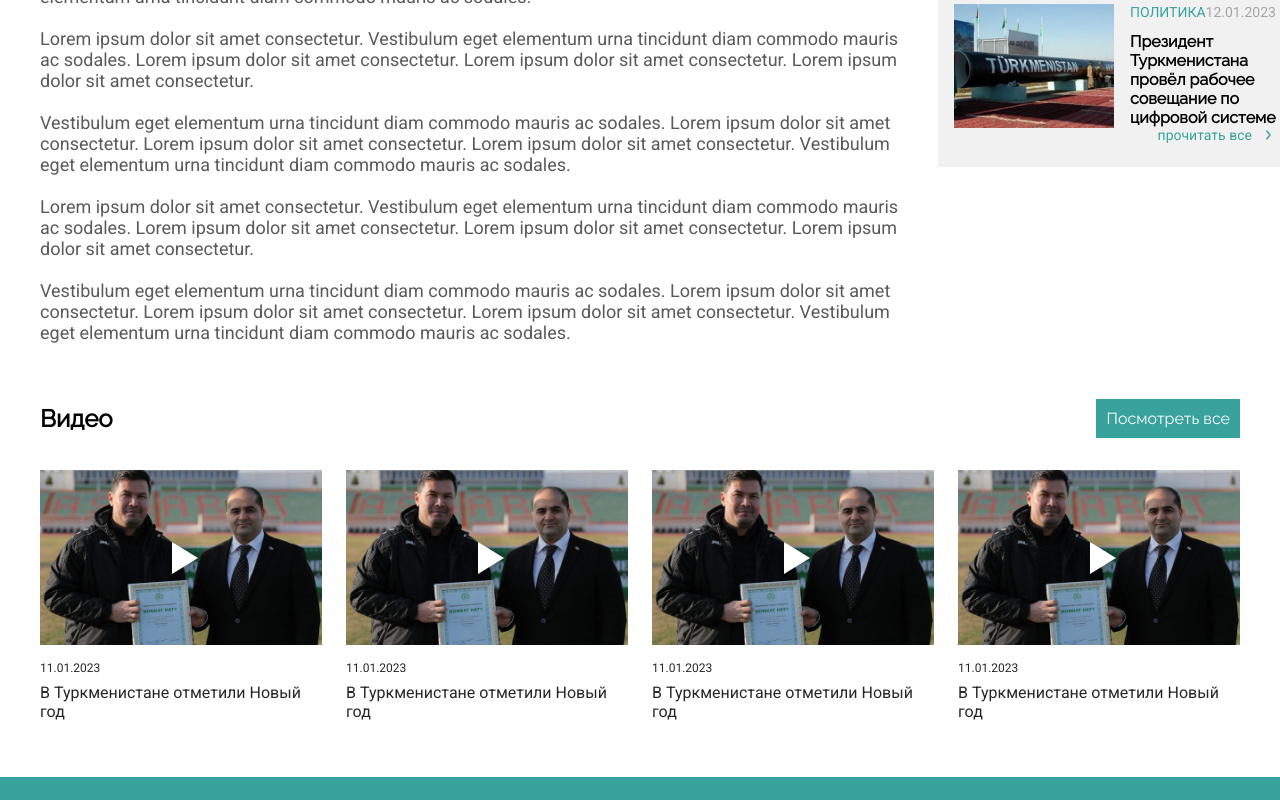
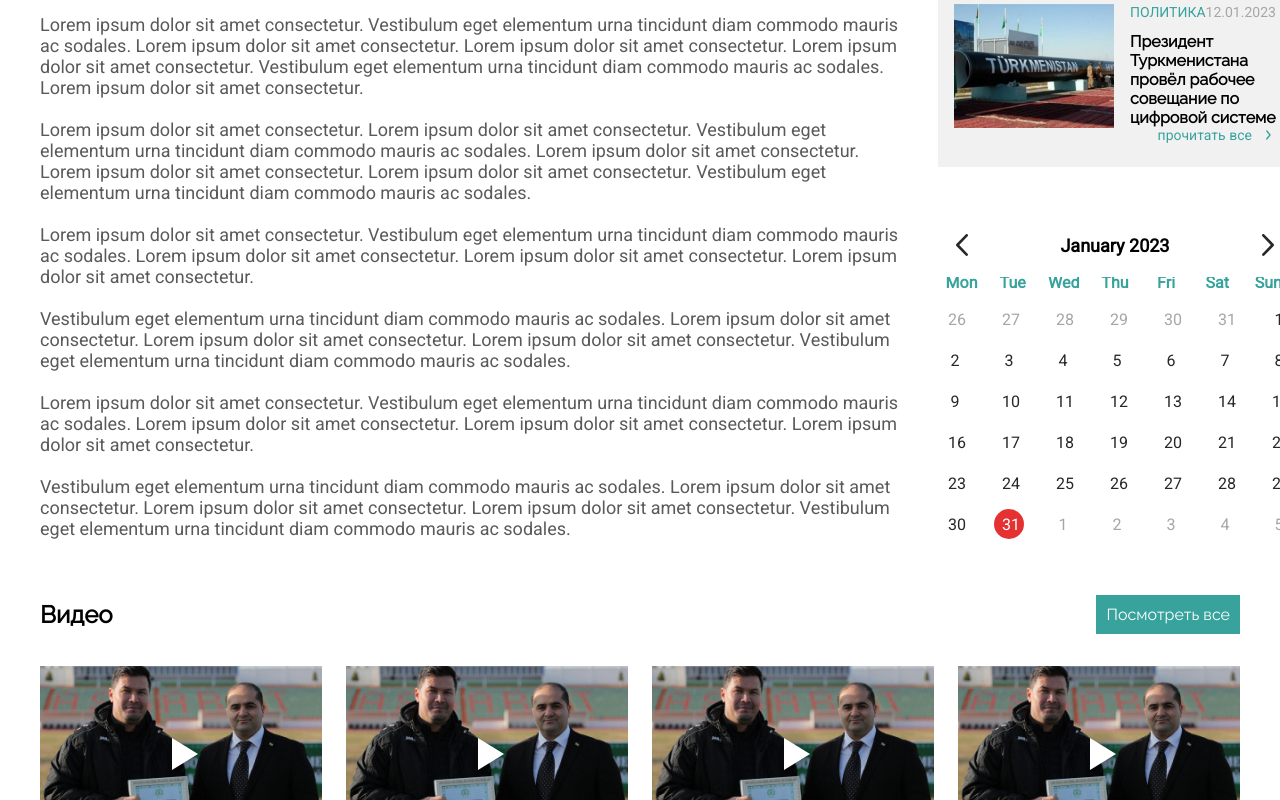
Before and after one commit to VividTruthKeeper/hhm-client, a React (Vite) app: page /news/123 in a window 1280 px wide. Shown: the part 972-1772 px from the top of the page. Built offline with nearby package versions, Linux system fonts and the light colour scheme.

Commit message:
calendar

```diff
--- a/src/components/aside/Aside.tsx
+++ b/src/components/aside/Aside.tsx
@@ -1,8 +1,9 @@
 // Components
-import SectionTitle from '../global/SectionTitle';
-import AsideNews from './AsideNews';
+import SectionTitle from "../global/SectionTitle";
+import AsideNews from "./AsideNews";
+import Calendar from "./Calendar";
 // Images
-import placeholder2 from '../../assets/images/placeholder2.png';
+import placeholder2 from "../../assets/images/placeholder2.png";
 
 const Aside = () => {
   return (
@@ -47,6 +48,9 @@ const Aside = () => {
           />
         </div>
       </div>
+      <div className="aside-calendar">
+        <Calendar />
+      </div>
     </div>
   );
 };
--- /dev/null
+++ b/src/components/aside/Calendar.tsx
@@ -0,0 +1,17 @@
+// Modules
+import { useState } from "react";
+import { Calendar as ReactCalendar } from "react-calendar";
+import { LazyLoadComponent } from "react-lazy-load-image-component";
+
+const Calendar = () => {
+  const [value, onChange] = useState(new Date());
+  return (
+    <div className="calendar">
+      <LazyLoadComponent useIntersectionObserver>
+        <ReactCalendar value={value} onChange={onChange} />
+      </LazyLoadComponent>
+    </div>
+  );
+};
+
+export default Calendar;
--- a/src/styles/_aside.scss
+++ b/src/styles/_aside.scss
@@ -1,13 +1,16 @@
 .aside {
-  background: $gray;
-  padding: 2.4rem 1.6rem;
   height: fit-content;
+  display: flex;
+  flex-direction: column;
+  gap: 5.6rem;
 }
 
 .aside-wrapper {
   display: flex;
   flex-direction: column;
   gap: 3.2rem;
+  background: $gray;
+  padding: 2.4rem 1.6rem;
 }
 
 .aside-inner {
@@ -15,3 +18,9 @@
   flex-direction: column;
   gap: 2.4rem;
 }
+
+.aside-calendar {
+  display: flex;
+  align-items: center;
+  justify-content: center;
+}
--- /dev/null
+++ b/src/styles/_calendar.scss
@@ -0,0 +1,103 @@
+.calendar {
+  display: flex;
+  justify-content: center;
+}
+
+.react-calendar__navigation__label {
+  font-weight: bold;
+  font-size: 1.8rem;
+}
+
+.react-calendar__navigation__arrow.react-calendar__navigation__next2-button,
+.react-calendar__navigation__arrow.react-calendar__navigation__prev2-button {
+  display: none;
+}
+
+.react-calendar__navigation__label__labelText.react-calendar__navigation__label__labelText--from {
+  text-transform: capitalize;
+}
+
+.react-calendar {
+  border: none;
+}
+
+.react-calendar__month-view__weekdays {
+  display: grid !important;
+  grid-template-columns: repeat(7, 1fr);
+  column-gap: 0.8rem;
+}
+.react-calendar__month-view__weekdays__weekday {
+  text-transform: capitalize;
+  color: $main;
+  font-size: 1.6rem;
+  font-weight: bold;
+  margin-bottom: 1.6rem;
+  padding: 0;
+}
+
+.react-calendar__tile.react-calendar__month-view__days__day {
+  font-size: 1.6rem;
+  color: $black;
+}
+
+.react-calendar__tile.react-calendar__month-view__days__day.react-calendar__month-view__days__day--neighboringMonth {
+  color: $gray-dark;
+}
+
+.react-calendar__tile--active {
+  color: $white !important;
+}
+
+.react-calendar__month-view__days__day--weekend {
+  color: $black;
+}
+
+.react-calendar__month-view__days {
+  display: grid !important;
+  grid-template-columns: repeat(7, 1fr);
+  column-gap: 2.4rem;
+  row-gap: 1.1rem;
+}
+
+.react-calendar__tile {
+  width: 3rem;
+  height: 3rem;
+  padding: 0.8rem;
+  border-radius: 1.5rem;
+  display: flex;
+  align-items: center;
+  justify-content: center;
+}
+
+.react-calendar__tile--now:enabled:hover {
+  background: $red;
+  color: $white !important;
+}
+
+.react-calendar__tile--now:enabled:focus {
+  background: $blue;
+  color: $white !important;
+}
+
+.react-calendar__tile--now {
+  background: $red;
+  color: $white !important;
+}
+
+.react-calendar__navigation__arrow.react-calendar__navigation__next-button {
+  display: block;
+  background: url("../assets/icons/stroke-right-black.svg") no-repeat center;
+  color: transparent;
+}
+
+.react-calendar__navigation__arrow.react-calendar__navigation__prev-button {
+  display: block;
+  background: url("../assets/icons/stroke-left-black.svg") no-repeat center;
+  color: transparent;
+}
+
+.react-calendar__year-view__months__month,
+.react-calendar__decade-view__years__year,
+.react-calendar__century-view__decades__decade {
+  border-radius: 0;
+}
--- a/src/styles/_general.scss
+++ b/src/styles/_general.scss
@@ -46,6 +46,11 @@ abbr[title] {
   text-decoration: none;
 }
 
+abbr {
+  width: 2rem;
+  text-align: center;
+}
+
 h1,
 h2,
 h3,
@@ -62,3 +67,13 @@ h6 {
   padding: 0 4rem;
   margin: 0 auto;
 }
+
+.react-calendar__month-view__days {
+  column-gap: 1.8rem;
+}
+
+.react-calendar__tile {
+  abbr {
+    width: 100%;
+  }
+}
--- a/src/styles/_variables.scss
+++ b/src/styles/_variables.scss
@@ -4,3 +4,5 @@ $white: #ffffff;
 $gray: #f1f1f1;
 $gray-dark: #a6a6a6;
 $body: #5a5a5a;
+$red: #e53131;
+$blue: #3c7ec0;
--- a/src/styles/style.scss
+++ b/src/styles/style.scss
@@ -15,3 +15,4 @@
 @import "./news-section";
 @import "./news-article";
 @import "./category";
+@import "./calendar";
```
Also changed, not shown: src/assets/icons/stroke-left-black.svg (added), src/assets/icons/stroke-right-black.svg (added).
